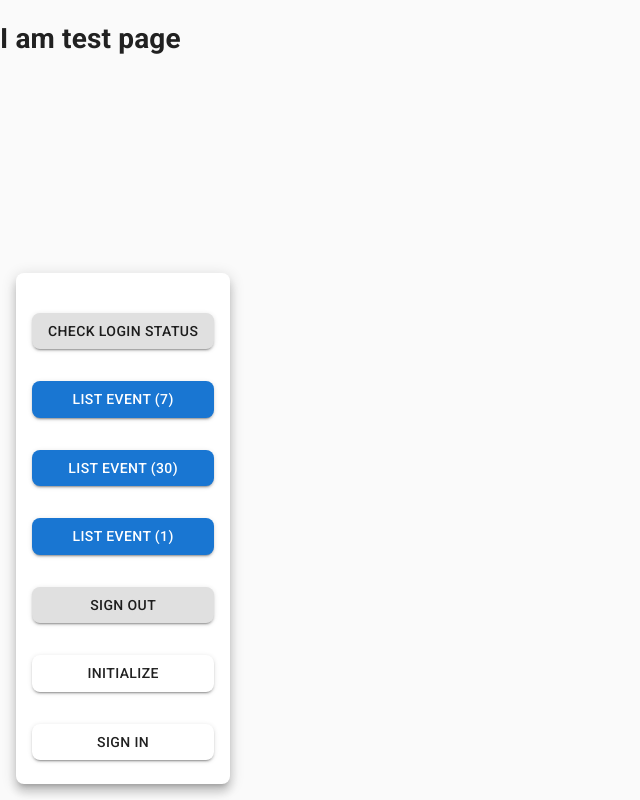
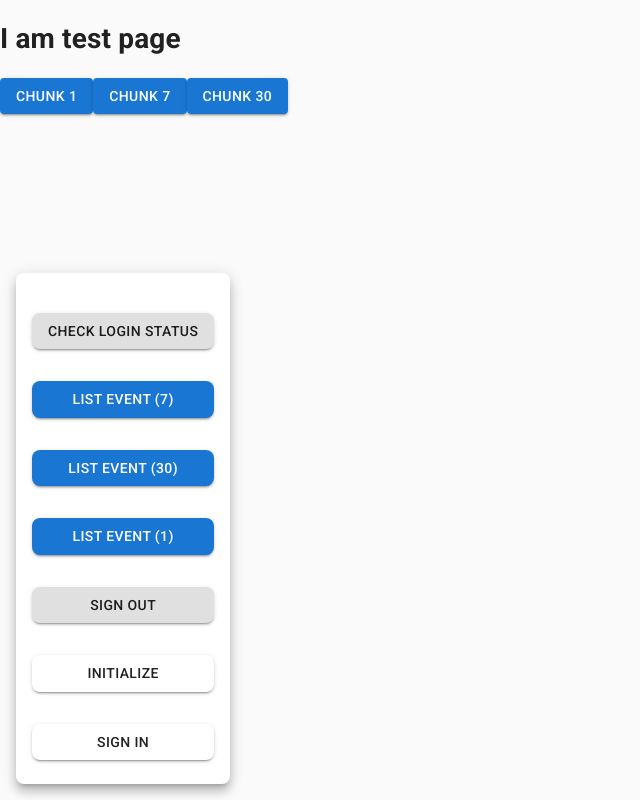
Before and after one commit to zcsain/calendar_v2, a React (Create React App) app: page /test in a window 1280 px wide. Shown: the whole page, without its empty margins (0-640 px from the left). Built offline with nearby package versions, Linux system fonts and the light colour scheme; no server answers.

Commit message:
Add more testing options to TestPage, EventPanel components

```diff
--- a/src/components/devElements/EventPanel.jsx
+++ b/src/components/devElements/EventPanel.jsx
@@ -62,7 +62,7 @@ function EventPanel({ position }) {
 	});
 
 	// 7 day time frame
-	const nowDate = dateToISO(DateTime.now());
+	const nowDate = dateToISO(DateTime.now().startOf("day"));
 	const weekLaterDate = dateToISO(DateTime.now().plus({ days: 7 }));
 
 	// 30 day time frame
--- a/src/components/devElements/TestPage.jsx
+++ b/src/components/devElements/TestPage.jsx
@@ -1,12 +1,48 @@
 import React from "react";
 
 import EventPanel from "./EventPanel";
+import chunkEventsV2 from "../../helpers/chunkEventsV2";
+import Button from "@material-ui/core/Button";
+
+import eventsList30 from "../../mockdata/eventList";
+import eventList7 from "../../mockdata/eventList7";
+import eventList1 from "../../mockdata/eventList1";
 
 function TestPage() {
+	const handleChunking = (list, viewType) => {
+		console.time("doSomething");
+
+		const chunked = chunkEventsV2(list, viewType);
+		console.log(chunked);
+
+		console.timeEnd("doSomething");
+	};
+
 	return (
 		<div>
 			<h1>I am test page</h1>
 			<EventPanel position="bottomLeft" />
+			<Button
+				onClick={() => handleChunking(eventList1, 1)}
+				variant="contained"
+				color="primary"
+			>
+				Chunk 1
+			</Button>
+			<Button
+				onClick={() => handleChunking(eventList7, 7)}
+				variant="contained"
+				color="primary"
+			>
+				Chunk 7
+			</Button>
+			<Button
+				onClick={() => handleChunking(eventsList30, 30)}
+				variant="contained"
+				color="primary"
+			>
+				Chunk 30
+			</Button>
 		</div>
 	);
 }
```
